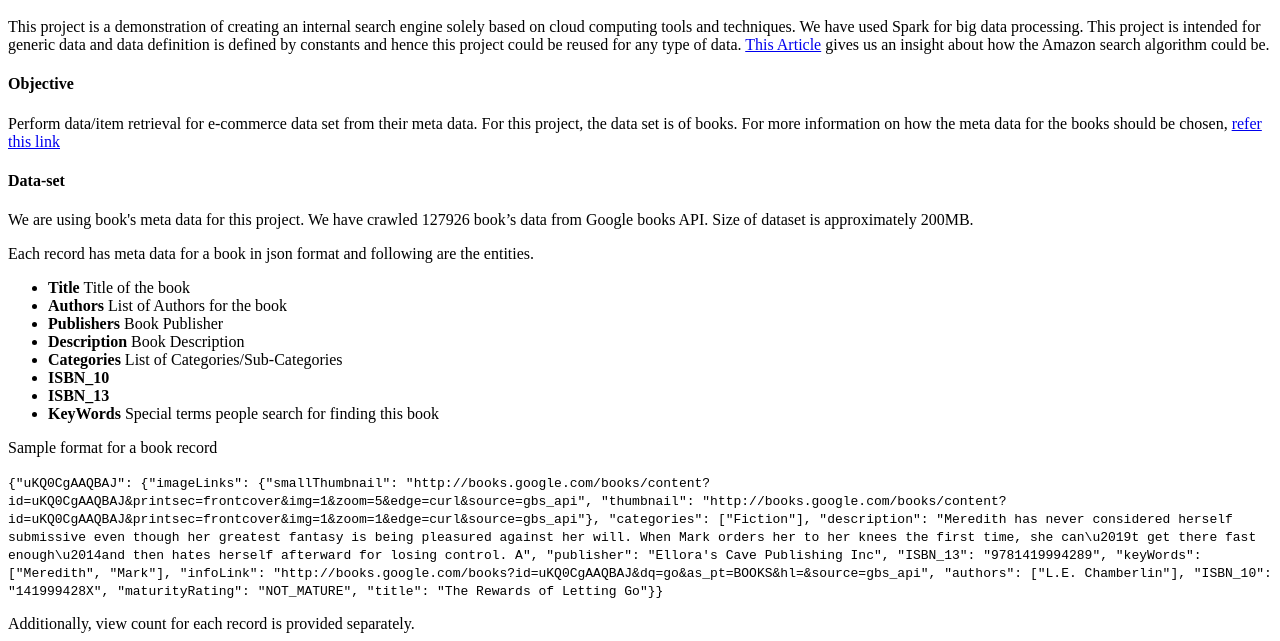
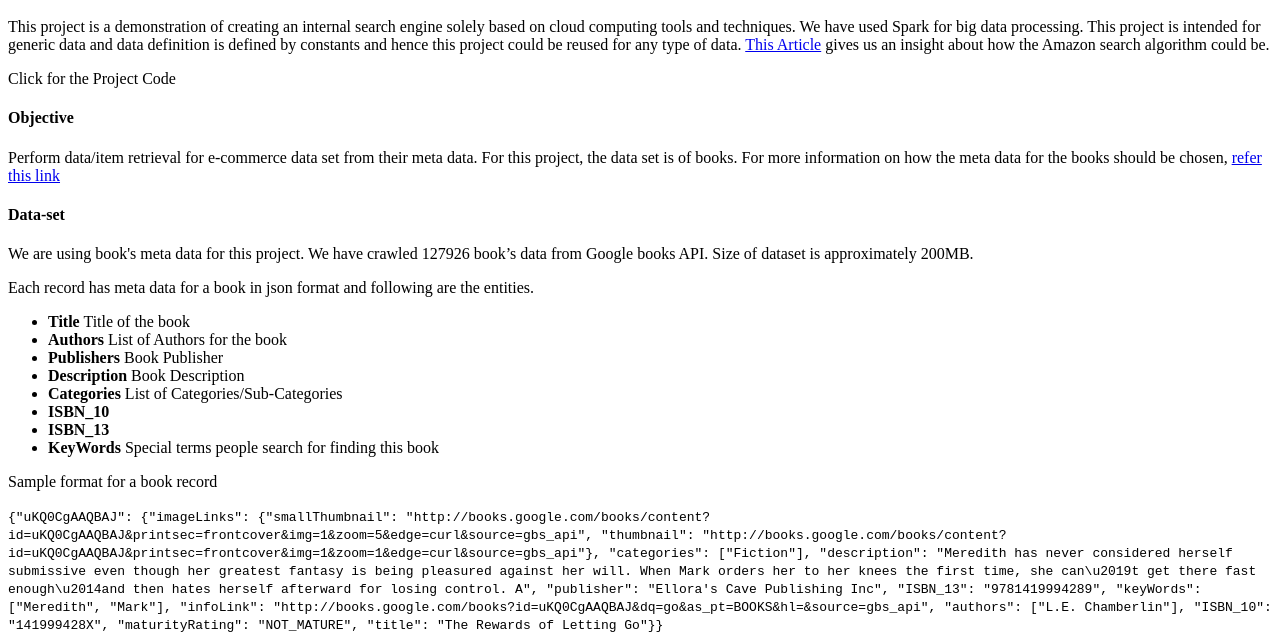
Before and after one commit to bharathramh92/DocSearch, a plain HTML site: page index.html in a window 1280 px wide. Shown: the part 159-800 px from the top of the page. Drawn offline with Linux system fonts and the light colour scheme.

Commit message:
Update index.html
added github link

```diff
--- a/index.html
+++ b/index.html
@@ -12,6 +12,7 @@
     data and data definition is defined by constants and hence this project could be reused for any type
     of data. <a href="http://startupbros.com/rank-amazon/">This Article</a> gives us an insight about how
     the Amazon search algorithm could be.</p>
+    <p><a href"https://github.com/bharathramh92/DocSearch">Click for the Project Code</a></p>
 <h4>Objective</h4>
 <p>Perform data/item retrieval for e-commerce data set from their meta data. For this project, the data set
 is of books. For more information on how the meta data for the books should be chosen,
```
